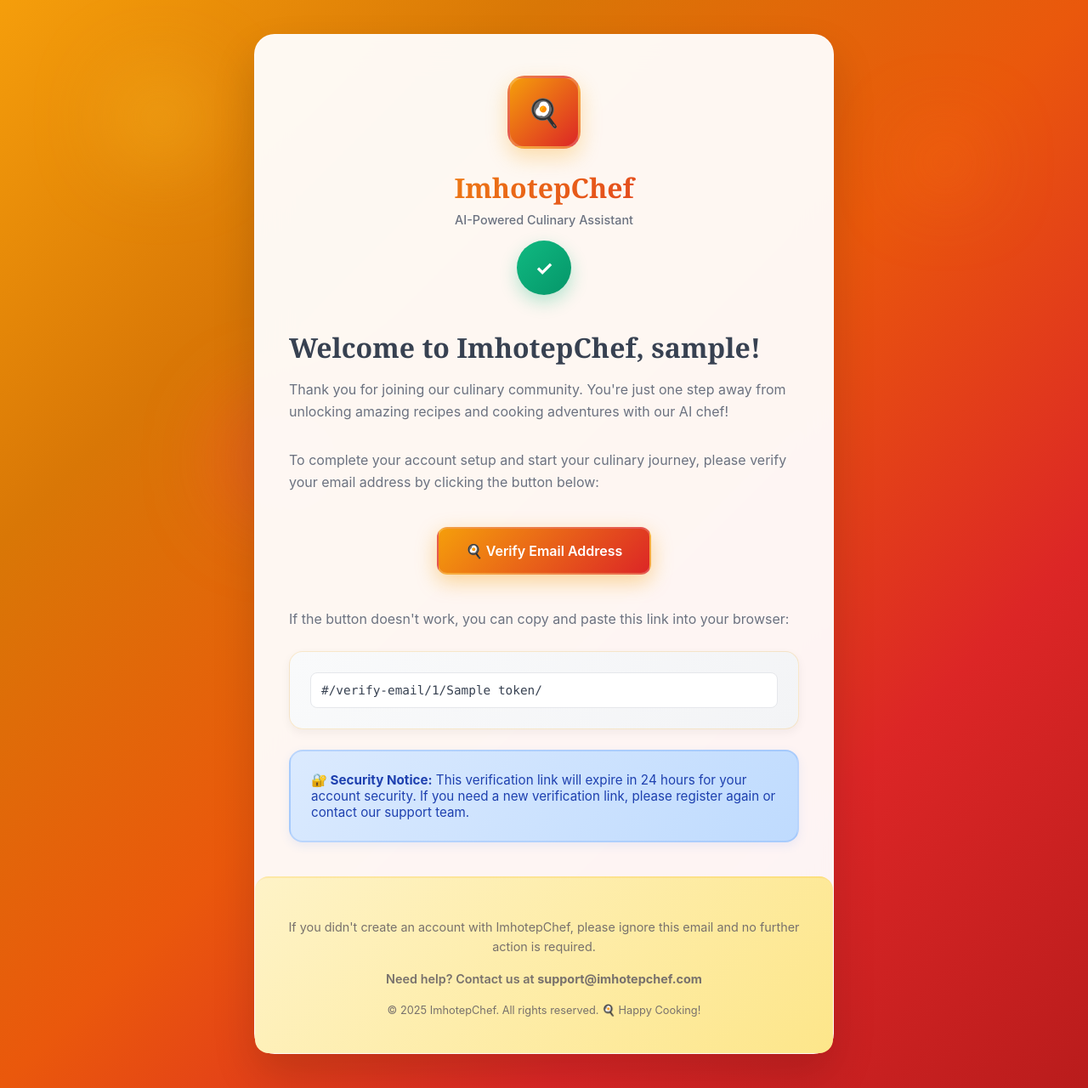
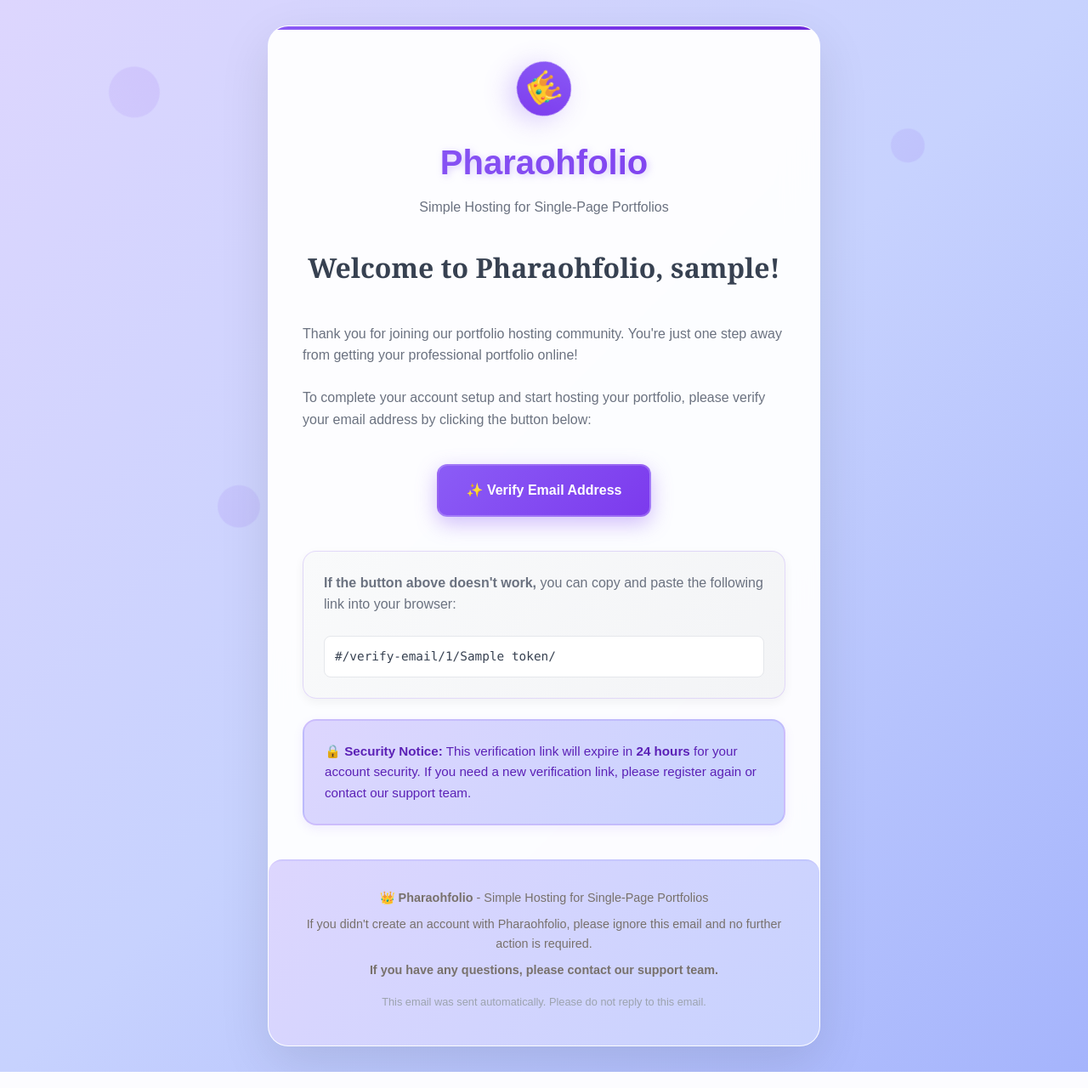
Before and after one commit to Imhotep-Tech/Pharaohfolio, a Django app: template backend/Pharaohfolio/accounts/templates/activate_mail_send.html in a window 1280 px wide. Shown: the whole page at 85% size. Run offline with Django 5.2, Linux system fonts and the light colour scheme; a user stored in the database is signed in; tables that the repository leaves empty hold one stand-in row (values such as "Sample post"); the template is opened without the code that fills it: most values are stand-ins (such as "Sample title", 1, 10 or a date in 2020).

Commit message:
Refactor URLs and update email templates for Pharaohfolio branding

```diff
--- a/backend/Pharaohfolio/accounts/auth/login.py
+++ b/backend/Pharaohfolio/accounts/auth/login.py
@@ -63,7 +63,7 @@ def login_view(request):
             else:
                 # Send verification email
                 try:
-                    mail_subject = 'Activate your ImhotepChef account'
+                    mail_subject = 'Activate your Pharaohfolio account'
                     current_site = SITE_DOMAIN.rstrip('/')
                     message = render_to_string('activate_mail_send.html', {
                         'user': user,
--- a/backend/Pharaohfolio/accounts/auth/register.py
+++ b/backend/Pharaohfolio/accounts/auth/register.py
@@ -97,7 +97,7 @@ def register_view(request):
 
         # Send verification email
         try:
-            mail_subject = 'Activate your ImhotepChef account'
+            mail_subject = 'Activate your Pharaohfolio account'
             current_site = SITE_DOMAIN.rstrip('/')  # Remove trailing slash if present
             message = render_to_string('activate_mail_send.html', {
                 'user': user,
--- a/backend/Pharaohfolio/accounts/templates/activate_mail_send.html
+++ b/backend/Pharaohfolio/accounts/templates/activate_mail_send.html
@@ -3,79 +3,82 @@
 <head>
     <meta charset="UTF-8">
     <meta name="viewport" content="width=device-width, initial-scale=1.0">
-    <title>Activate Your Imhotep Chef Account</title>
+    <title>Activate Your Pharaohfolio Account</title>
     <style>
+        * {
+            margin: 0;
+            padding: 0;
+            box-sizing: border-box;
+        }
+
         body {
-            font-family: -apple-system, BlinkMacSystemFont, 'Segoe UI', Roboto, Helvetica, Arial, sans-serif;
-            background: linear-gradient(135deg, #f59e0b 0%, #d97706 25%, #ea580c 50%, #dc2626 75%, #b91c1c 100%);
+            font-family: 'Arial', 'Helvetica', sans-serif;
+            line-height: 1.6;
+            color: #374151;
+            background: linear-gradient(135deg, #ddd6fe 0%, #c7d2fe 50%, #a5b4fc 100%);
             margin: 0;
-            padding: 40px 20px;
+            padding: 30px 20px;
             min-height: 100vh;
         }
 
-        /* Floating decorative elements */
-        .floating-elements {
-            position: fixed;
-            top: 0;
-            left: 0;
-            width: 100%;
-            height: 100%;
-            pointer-events: none;
-            z-index: 0;
-        }
-
-        .float-element {
+        .floating-element {
             position: absolute;
+            width: 60px;
+            height: 60px;
+            background: linear-gradient(45deg, #8b5cf6, #7c3aed);
             border-radius: 50%;
-            mix-blend-mode: multiply;
-            filter: blur(40px);
-            opacity: 0.3;
+            opacity: 0.1;
             animation: float 6s ease-in-out infinite;
         }
 
-        .float-1 {
+        .floating-element:nth-child(1) {
             top: 10%;
             left: 10%;
-            width: 120px;
-            height: 120px;
-            background: #fbbf24;
             animation-delay: 0s;
         }
 
-        .float-2 {
+        .floating-element:nth-child(2) {
             top: 20%;
-            right: 10%;
-            width: 80px;
-            height: 80px;
-            background: #f97316;
+            right: 15%;
+            width: 40px;
+            height: 40px;
             animation-delay: 2s;
         }
 
-        .float-3 {
+        .floating-element:nth-child(3) {
             bottom: 20%;
             left: 20%;
-            width: 160px;
-            height: 160px;
-            background: #ef4444;
+            width: 50px;
+            height: 50px;
             animation-delay: 4s;
         }
 
         @keyframes float {
-            0%, 100% { transform: translateY(0px); }
-            50% { transform: translateY(-20px); }
+            0%, 100% { transform: translateY(0px) rotate(0deg); }
+            50% { transform: translateY(-20px) rotate(180deg); }
         }
 
         .container {
-            position: relative;
-            z-index: 10;
+            max-width: 650px;
+            margin: 0 auto;
             background: rgba(255, 255, 255, 0.95);
             backdrop-filter: blur(20px);
+            padding: 3rem 2.5rem;
             border-radius: 24px;
-            box-shadow: 0 25px 50px rgba(0, 0, 0, 0.15);
-            border: 1px solid rgba(255, 255, 255, 0.3);
-            padding: 3rem 2.5rem;
-            max-width: 600px;
-            margin: 0 auto;
+            box-shadow: 0 20px 60px rgba(0, 0, 0, 0.1);
+            border: 1px solid rgba(255, 255, 255, 0.2);
+            position: relative;
+            overflow: hidden;
+        }
+
+        .container::before {
+            content: '';
+            position: absolute;
+            top: 0;
+            left: 0;
+            right: 0;
+            height: 4px;
+            background: linear-gradient(90deg, #8b5cf6, #7c3aed, #6d28d9);
         }
 
         .header {
@@ -83,62 +86,32 @@
             margin-bottom: 2.5rem;
         }
 
-        .logo-placeholder {
-            width: 80px;
-            height: 80px;
-            background: linear-gradient(135deg, #f59e0b, #dc2626);
-            border-radius: 20px;
-            display: flex;
-            align-items: center;
-            justify-content: center;
-            margin: 0 auto 1.5rem;
-            box-shadow: 0 10px 25px rgba(245, 158, 11, 0.3);
-            border: 3px solid rgba(255, 255, 255, 0.2);
-            position: relative;
-        }
-
-        .logo-placeholder::before {
-            content: "🍳";
-            font-size: 2rem;
-            color: white;
-        }
-
-        .logo-text {
-            font-size: 2rem;
-            font-weight: 700;
-            background: linear-gradient(135deg, #f59e0b, #dc2626);
+        .logo {
+            font-size: 2.5rem;
+            font-weight: bold;
+            margin-bottom: 0.5rem;
+            background: linear-gradient(135deg, #8b5cf6, #7c3aed);
             -webkit-background-clip: text;
             -webkit-text-fill-color: transparent;
             background-clip: text;
-            margin-bottom: 0.5rem;
-            font-family: 'Georgia', serif;
+            filter: drop-shadow(2px 2px 4px rgba(139, 92, 246, 0.3));
         }
 
-        .tagline {
-            color: #6b7280;
-            font-size: 0.9rem;
-            font-weight: 500;
+        .icon {
+            display: inline-block;
+            width: 4rem;
+            height: 4rem;
+            background: linear-gradient(135deg, #8b5cf6, #7c3aed);
+            border-radius: 50%;
+            color: white;
+            font-size: 2rem;
+            line-height: 4rem;
+            text-align: center;
             margin-bottom: 1rem;
+            box-shadow: 0 10px 30px rgba(139, 92, 246, 0.3);
+            animation: float 3s ease-in-out infinite;
         }
 
-        .welcome-icon {
-            width: 4rem;
-            height: 4rem;
-            background: linear-gradient(135deg, #10b981, #059669);
-            border-radius: 50%;
-            display: flex;
-            align-items: center;
-            justify-content: center;
-            margin: 0 auto 1.5rem;
-            color: white;
-            font-size: 1.5rem;
-            box-shadow: 0 8px 20px rgba(16, 185, 129, 0.3);
-        }
-
-        .welcome-icon::before {
-            content: "✓";
-            font-weight: bold;
-        }
         h1 {
             color: #374151;
             margin-bottom: 1rem;
@@ -168,21 +141,21 @@
 
         .button {
             display: inline-block;
-            background: linear-gradient(135deg, #f59e0b, #dc2626);
+            background: linear-gradient(135deg, #8b5cf6, #7c3aed);
             color: white;
             text-decoration: none;
             padding: 1rem 2rem;
             border-radius: 12px;
             font-weight: 600;
             font-size: 1rem;
-            box-shadow: 0 8px 25px rgba(245, 158, 11, 0.4);
+            box-shadow: 0 8px 25px rgba(139, 92, 246, 0.4);
             transition: all 0.3s ease;
             border: 2px solid rgba(255, 255, 255, 0.2);
         }
 
         .button:hover {
             transform: translateY(-3px);
-            box-shadow: 0 12px 35px rgba(245, 158, 11, 0.5);
+            box-shadow: 0 12px 35px rgba(139, 92, 246, 0.5);
         }
 
         .link-fallback {
@@ -190,7 +163,7 @@
             padding: 1.5rem;
             border-radius: 16px;
             margin: 1.5rem 0;
-            border: 1px solid rgba(245, 158, 11, 0.2);
+            border: 1px solid rgba(139, 92, 246, 0.2);
             box-shadow: 0 4px 12px rgba(0, 0, 0, 0.05);
         }
 
@@ -204,23 +177,24 @@
             border-radius: 8px;
             border: 1px solid #e5e7eb;
         }
-        .security-notice {
-            background: linear-gradient(135deg, #dbeafe, #bfdbfe);
-            color: #1e40af;
+
+        .warning {
+            background: linear-gradient(135deg, #ddd6fe, #c7d2fe);
+            color: #5b21b6;
             padding: 1.5rem;
             border-radius: 16px;
             margin: 1.5rem 0;
-            border: 2px solid rgba(59, 130, 246, 0.2);
+            border: 2px solid rgba(139, 92, 246, 0.2);
             font-size: 0.95rem;
-            box-shadow: 0 4px 12px rgba(59, 130, 246, 0.1);
+            box-shadow: 0 4px 12px rgba(139, 92, 246, 0.1);
         }
 
         .footer {
             margin-top: 2.5rem;
             padding-top: 2rem;
-            border-top: 2px solid rgba(245, 158, 11, 0.1);
+            border-top: 2px solid rgba(139, 92, 246, 0.1);
             text-align: center;
-            background: linear-gradient(135deg, #fef3c7, #fde68a);
+            background: linear-gradient(135deg, #ddd6fe, #c7d2fe);
             border-radius: 16px;
             padding: 2rem;
             margin-left: -2.5rem;
@@ -235,7 +209,7 @@
         }
 
         .support-info {
-            color: #92400e;
+            color: #5b21b6;
             font-weight: 600;
         }
 
@@ -246,99 +220,67 @@
             }
             .container {
                 padding: 2rem 1.5rem;
-                border-radius: 16px;
+                border-radius: 12px;
             }
             h1 {
                 font-size: 1.75rem;
             }
-            .logo-text {
+            .logo {
                 font-size: 1.75rem;
             }
-            .logo-placeholder {
-                width: 60px;
-                height: 60px;
-            }
-            .logo-placeholder::before {
-                font-size: 1.5rem;
-            }
-            .welcome-icon {
+            .icon {
                 width: 3rem;
                 height: 3rem;
-                font-size: 1.2rem;
+                font-size: 1.5rem;
             }
             .button {
                 padding: 0.875rem 1.5rem;
                 font-size: 0.95rem;
             }
-            .footer {
-                margin-left: -1.5rem;
-                margin-right: -1.5rem;
-                margin-bottom: -2rem;
-            }
-        }
-
-        @media only screen and (max-width: 480px) {
-            .container {
-                padding: 1.5rem 1rem;
-            }
-            h1 {
-                font-size: 1.5rem;
-            }
-            .logo-text {
-                font-size: 1.5rem;
-            }
-            .footer {
-                margin-left: -1rem;
-                margin-right: -1rem;
-                margin-bottom: -1.5rem;
-            }
         }
     </style>
 </head>
 <body>
-    <div class="floating-elements">
-        <div class="float-element float-1"></div>
-        <div class="float-element float-2"></div>
-        <div class="float-element float-3"></div>
-    </div>
+    <div class="floating-element"></div>
+    <div class="floating-element"></div>
+    <div class="floating-element"></div>
 
     <div class="container">
         <div class="header">
-            <div class="logo-placeholder"></div>
-            <div class="logo-text">ImhotepChef</div>
-            <div class="tagline">AI-Powered Culinary Assistant</div>
-            <div class="welcome-icon"></div>
+            <div class="icon">👑</div>
+            <div class="logo">Pharaohfolio</div>
+            <p class="subtitle">Simple Hosting for Single-Page Portfolios</p>
+            <h1>Welcome to Pharaohfolio, {{ user.username }}!</h1>
         </div>
 
-        <h1>Welcome to ImhotepChef, {{ user.username }}!</h1>
+        <div class="content">
+            <p>Thank you for joining our portfolio hosting community. You're just one step away from getting your professional portfolio online!</p>
 
-        <p class="subtitle">
-            Thank you for joining our culinary community. You're just one step away from unlocking amazing recipes and cooking adventures with our AI chef!
-        </p>
+            <p>To complete your account setup and start hosting your portfolio, please verify your email address by clicking the button below:</p>
 
-        <p>To complete your account setup and start your culinary journey, please verify your email address by clicking the button below:</p>
+            <div class="button-container">
+                <a href="{{ frontend_url }}/verify-email/{{ uid }}/{{ token }}/" class="button">
+                    ✨ Verify Email Address
+                </a>
+            </div>
 
-        <div class="button-container">
-            <a href="{{ frontend_url }}/verify-email/{{ uid }}/{{ token }}/" class="button">
-                🍳 Verify Email Address
-            </a>
-        </div>
+            <div class="link-fallback">
+                <p><strong>If the button above doesn't work,</strong> you can copy and paste the following link into your browser:</p>
+                <div class="link-text">{{ frontend_url }}/verify-email/{{ uid }}/{{ token }}/</div>
+            </div>
 
-        <p>If the button doesn't work, you can copy and paste this link into your browser:</p>
-        <div class="link-fallback">
-            <div class="link-text">
-                {{ frontend_url }}/verify-email/{{ uid }}/{{ token }}/
+            <div class="warning">
+                <strong>🔒 Security Notice:</strong> This verification link will expire in <strong>24 hours</strong> for your account security. If you need a new verification link, please register again or contact our support team.
             </div>
         </div>
 
-        <div class="security-notice">
-            <strong>🔐 Security Notice:</strong> This verification link will expire in 24 hours for your account security. If you need a new verification link, please register again or contact our support team.
-        </div>
-
         <div class="footer">
-            <p>If you didn't create an account with ImhotepChef, please ignore this email and no further action is required.</p>
-            <p class="support-info">Need help? Contact us at <strong>support@imhotepchef.com</strong></p>
-            <p style="margin-top: 1rem; font-size: 0.8rem;">© 2025 ImhotepChef. All rights reserved. 🍳 Happy Cooking!</p>
+            <p><strong>👑 Pharaohfolio</strong> - Simple Hosting for Single-Page Portfolios</p>
+            <p>If you didn't create an account with Pharaohfolio, please ignore this email and no further action is required.</p>
+            <p class="support-info">If you have any questions, please contact our support team.</p>
+            <p style="font-size: 0.8rem; color: #9ca3af; margin-top: 1rem;">
+                This email was sent automatically. Please do not reply to this email.
+            </p>
         </div>
     </div>
 </body>
```
Also changed, not shown: backend/Pharaohfolio/Pharaohfolio/settings.py (+6 -6 lines), backend/Pharaohfolio/accounts/templates/activate_mail_change_send.html (+123 -123 lines), backend/Pharaohfolio/accounts/urls.py (+21 -13 lines).
